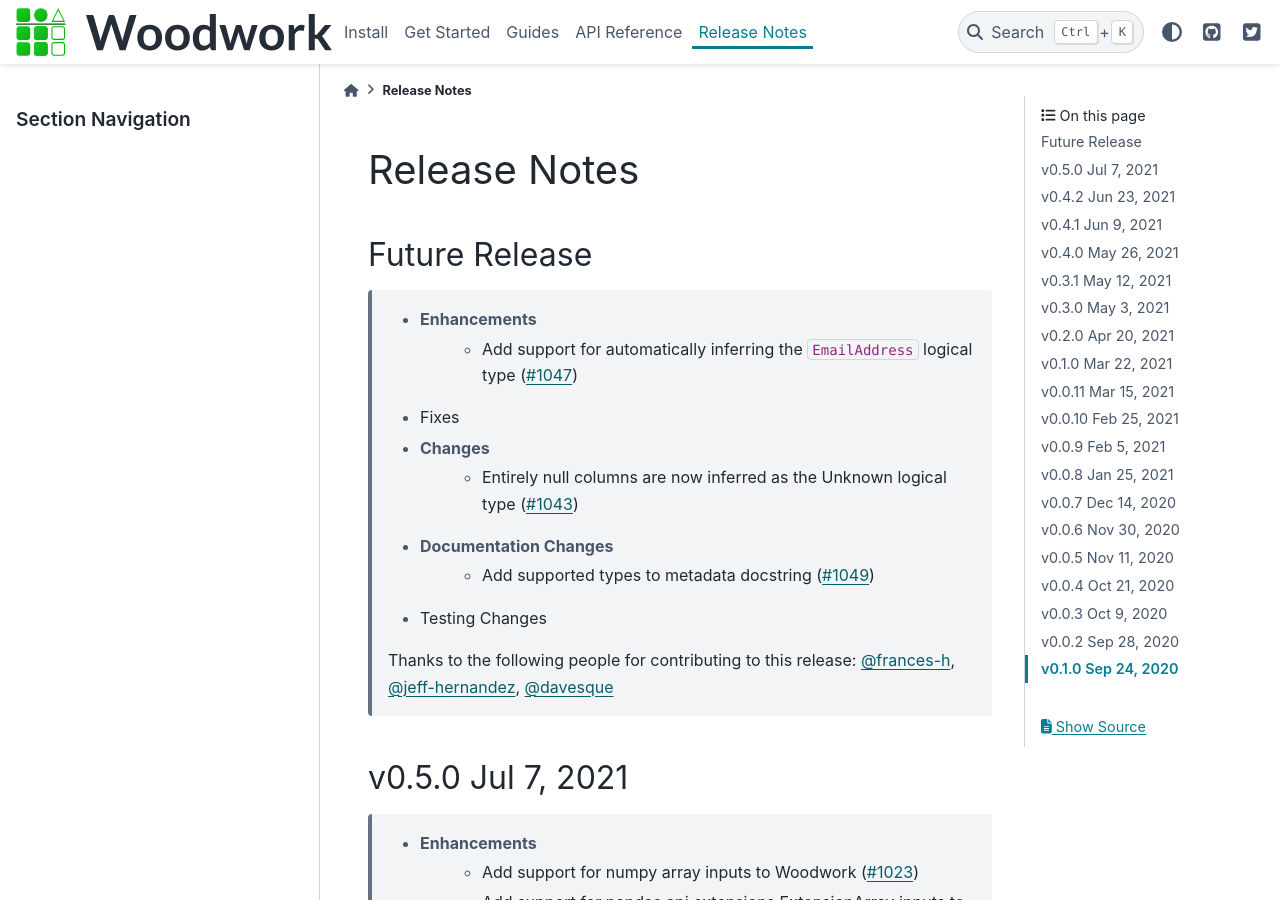
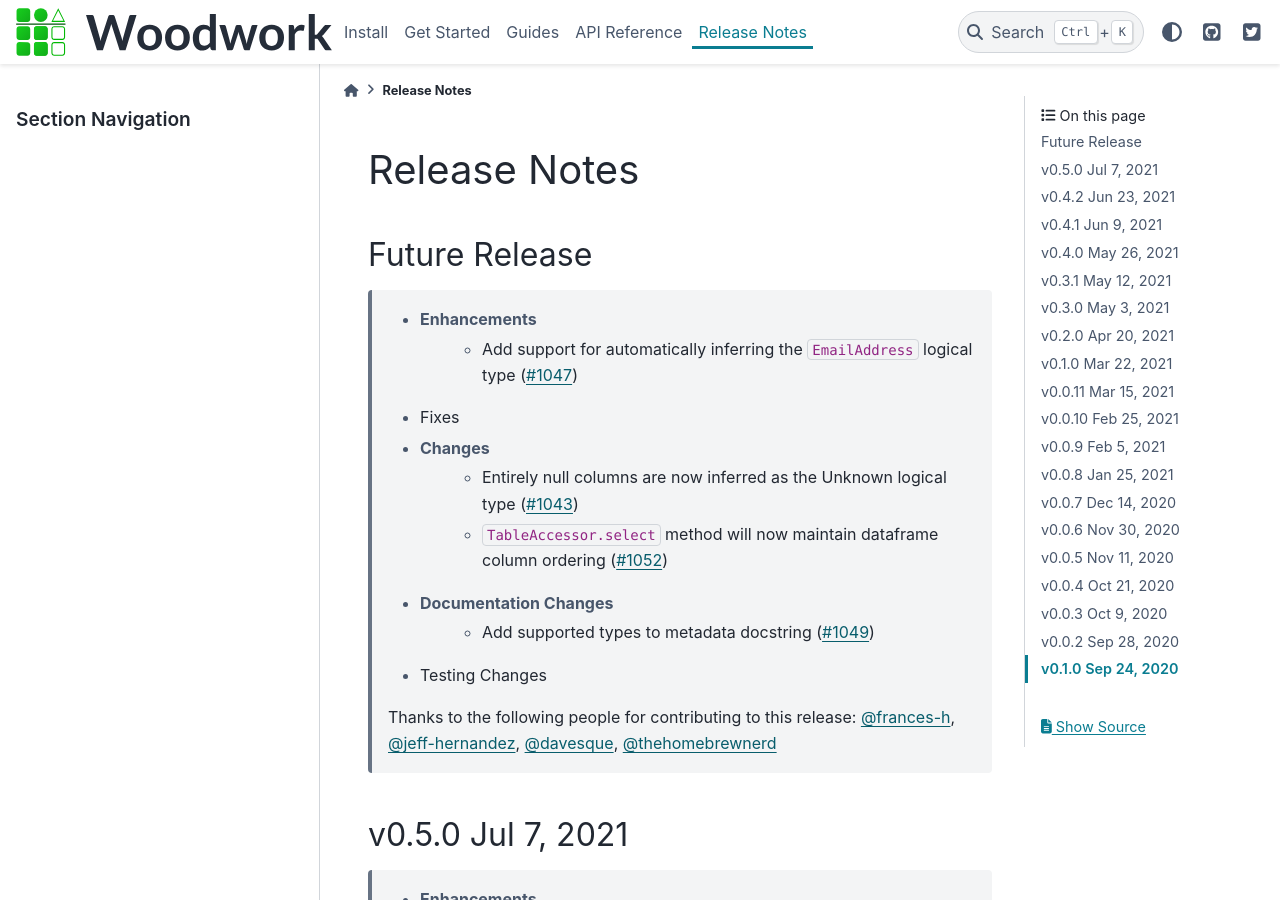
Before and after one commit to alteryx/woodwork, a Sphinx documentation site: the page built from docs/source/release_notes.rst, in a window 1280 px wide and 900 px high. Built offline with Sphinx 7.4.7 and the PyData theme 0.15.4, drawn with Linux system fonts in a browser that asks for light colours; comment, search, counter and statistics services are not loaded.

Commit message:
update release notes

```diff
--- a/docs/source/release_notes.rst
+++ b/docs/source/release_notes.rst
@@ -10,12 +10,13 @@
     * Fixes
     * Changes
         * Entirely null columns are now inferred as the Unknown logical type (:pr:`1043`)
+        * ``TableAccessor.select`` method will now maintain dataframe column ordering (:pr:`1052`)
     * Documentation Changes
         * Add supported types to metadata docstring (:pr:`1049`)
     * Testing Changes
 
     Thanks to the following people for contributing to this release:
-    :user:`frances-h`, :user:`jeff-hernandez`, :user:`davesque`
+    :user:`frances-h`, :user:`jeff-hernandez`, :user:`davesque`, :user:`thehomebrewnerd`
 
 v0.5.0 Jul 7, 2021
 ==================
```
